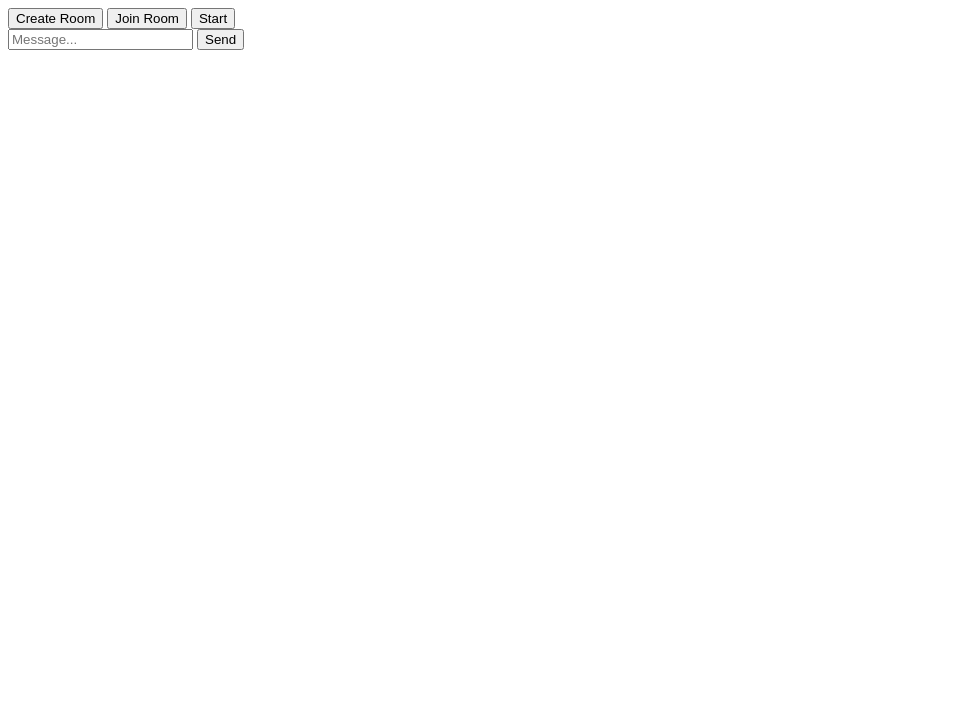
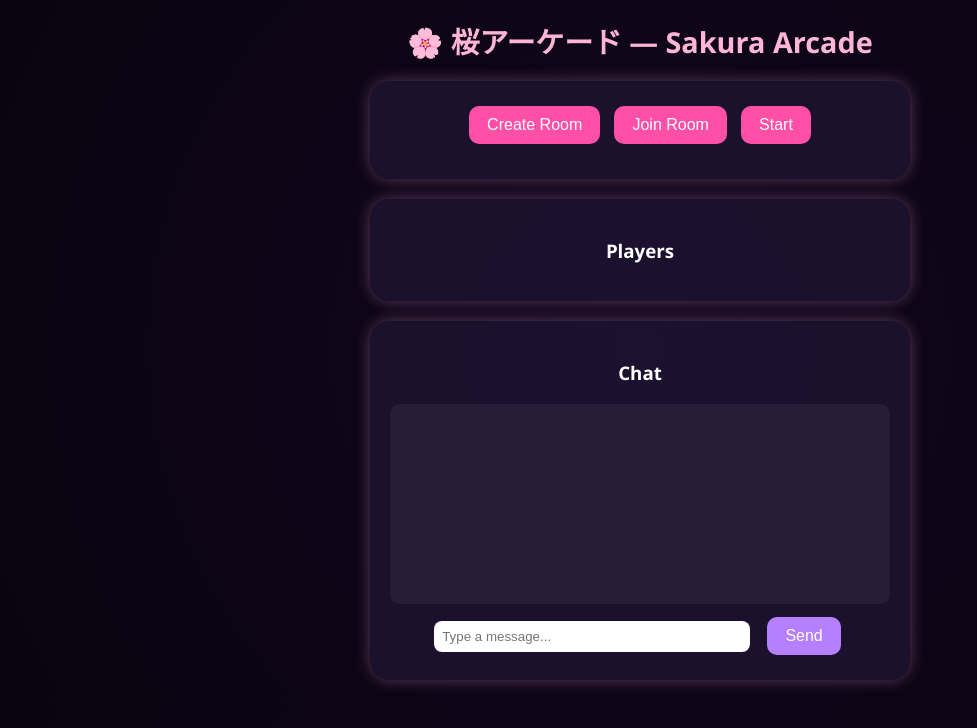
Before and after one commit to bailsmac1/Contract-, a website: page public/index.html in a window 1280 px wide. Shown: the whole page, without its empty margins (0-977 px from the left). Drawn offline with Linux system fonts and the light colour scheme.

Commit message:
Enhance index.html with layout and styles
Added HTML structure and styles for Sakura Arcade.

```diff
--- a/public/index.html
+++ b/public/index.html
@@ -1,13 +1,120 @@
-<div id="roomIdDisplay"></div>
-<div id="players"></div>
-<div id="status"></div>
+<!DOCTYPE html>
+<html lang="en">
+<head>
+  <meta charset="UTF-8" />
+  <meta name="viewport" content="width=device-width, initial-scale=1.0" />
+  <title>🌸 桜アーケード — Sakura Arcade</title>
+  <style>
+    body {
+      background: radial-gradient(circle at center, #12061f 0%, #09040f 100%);
+      font-family: "Segoe UI", Arial, sans-serif;
+      color: white;
+      text-align: center;
+      margin: 0;
+      padding: 0;
+    }
 
-<button id="createButton">Create Room</button>
-<button id="joinButton">Join Room</button>
-<button id="startButton">Start</button>
+    h1 {
+      font-size: 1.8rem;
+      margin-top: 20px;
+      color: #ffb6d6;
+    }
 
-<div id="chat" class="chat"></div>
-<input id="chatInput" placeholder="Message..." />
-<button id="sendButton">Send</button>
+    .panel {
+      background: rgba(30, 20, 50, 0.8);
+      border-radius: 20px;
+      box-shadow: 0 0 15px rgba(255, 182, 230, 0.3);
+      padding: 20px;
+      margin: 20px auto;
+      width: 90%;
+      max-width: 500px;
+    }
 
-<script src="client.js"></script>
+    button {
+      background: #ff4fa6;
+      border: none;
+      border-radius: 10px;
+      color: white;
+      padding: 10px 18px;
+      margin: 5px;
+      font-size: 1rem;
+      cursor: pointer;
+      transition: 0.2s;
+    }
+
+    button:hover {
+      background: #ff77c7;
+    }
+
+    #chat {
+      background: rgba(255, 255, 255, 0.05);
+      border-radius: 10px;
+      padding: 10px;
+      height: 180px;
+      overflow-y: auto;
+      text-align: left;
+    }
+
+    #players {
+      margin-top: 10px;
+      font-size: 0.9rem;
+      color: #ffb6d6;
+    }
+
+    input {
+      border-radius: 8px;
+      padding: 8px;
+      border: none;
+      margin-right: 8px;
+      width: 60%;
+    }
+
+    #sendButton {
+      background: #b67fff;
+    }
+
+    #sendButton:hover {
+      background: #caa4ff;
+    }
+
+    #status {
+      margin-top: 10px;
+      font-weight: bold;
+      color: #b6aaff;
+    }
+
+    #roomIdDisplay {
+      color: #77ffcc;
+      font-weight: bold;
+      margin-top: 5px;
+    }
+  </style>
+</head>
+<body>
+  <h1>🌸 桜アーケード — Sakura Arcade</h1>
+
+  <div class="panel">
+    <button id="createButton">Create Room</button>
+    <button id="joinButton">Join Room</button>
+    <button id="startButton">Start</button>
+    <div id="status"></div>
+    <div id="roomIdDisplay"></div>
+  </div>
+
+  <div class="panel">
+    <h3>Players</h3>
+    <div id="players"></div>
+  </div>
+
+  <div class="panel">
+    <h3>Chat</h3>
+    <div id="chat"></div>
+    <div style="margin-top: 8px;">
+      <input id="chatInput" placeholder="Type a message..." />
+      <button id="sendButton">Send</button>
+    </div>
+  </div>
+
+  <script src="client.js"></script>
+</body>
+</html>
```
